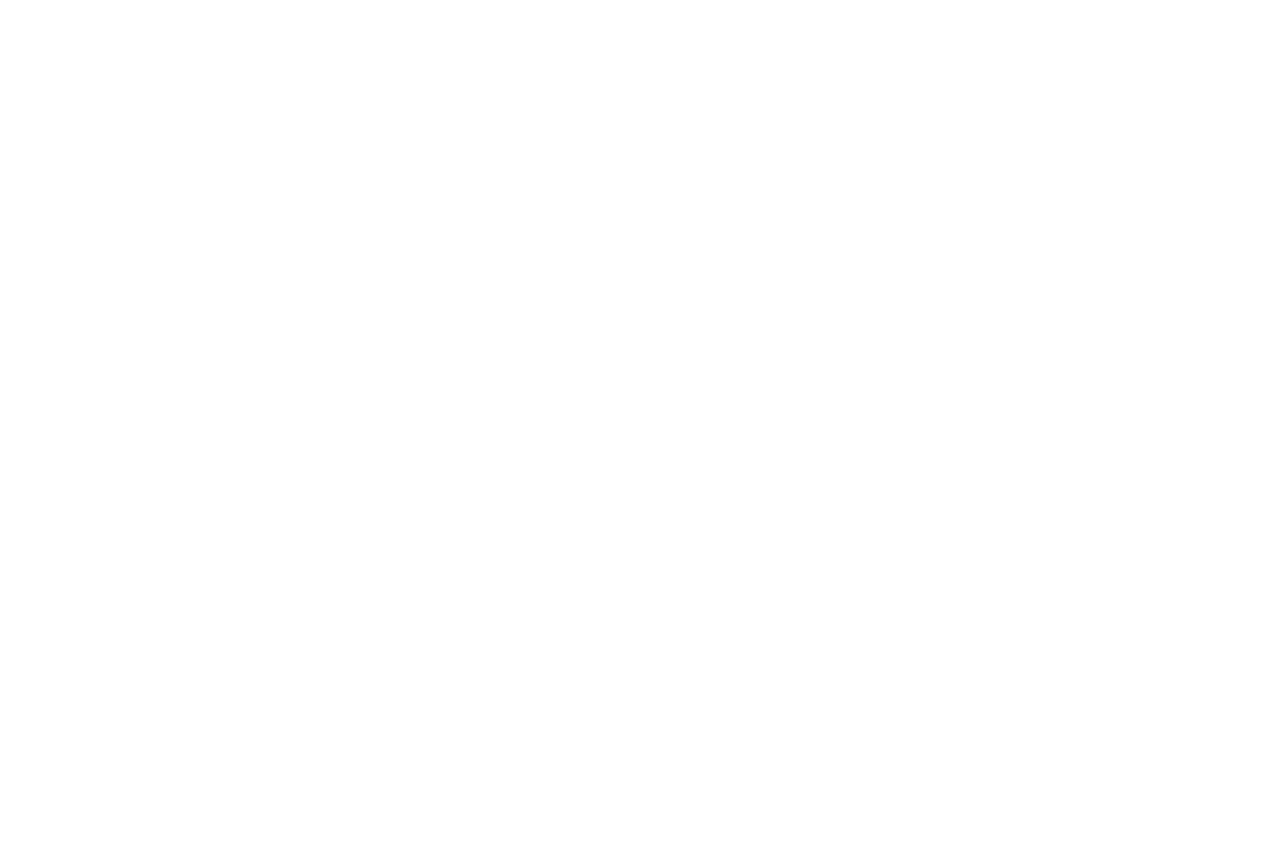
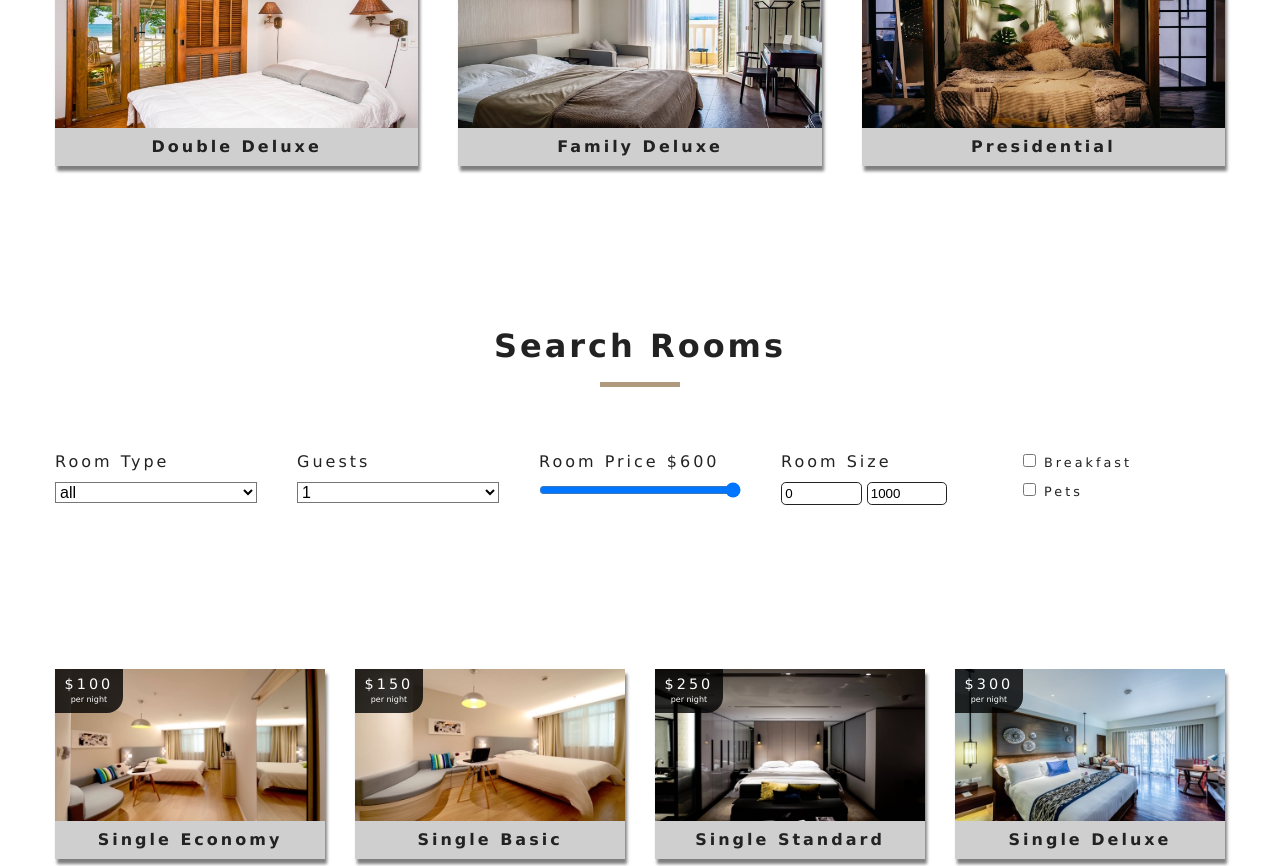
Before and after one commit to paulomonezi/beach-resort-react, a React (Vite) app: page / in a window 1280 px wide. Shown: the part 1560-2426 px from the top of the page. Before the commit the page ends 1301 px from the top, so only its background shows below. Built offline with nearby package versions, Linux system fonts and the light colour scheme.

Commit message:
refactor(main): fixed imports

```diff
--- a/src/App.jsx
+++ b/src/App.jsx
@@ -15,7 +15,6 @@ function App() {
         <Route exact path="/" Component={Home} />
         <Route exact path="/rooms" Component={Rooms} />
         <Route exact path="/rooms/:slug" Component={SingleRoom} />
-
         <Route path="*" Component={Error} />
       </Routes>
     </>
--- a/src/main.jsx
+++ b/src/main.jsx
@@ -2,11 +2,14 @@ import React from "react"
 import ReactDOM from "react-dom/client"
 import App from "./App.jsx"
 import { BrowserRouter as Router } from "react-router-dom"
+import RoomProvider from "./context.jsx"
 
 ReactDOM.createRoot(document.getElementById("root")).render(
   <React.StrictMode>
-    <Router>
-      <App />
-    </Router>
+    <RoomProvider>
+      <Router>
+        <App />
+      </Router>
+    </RoomProvider>
   </React.StrictMode>
 )
--- a/src/pages/Home.jsx
+++ b/src/pages/Home.jsx
@@ -3,11 +3,12 @@ import Hero from "../components/Hero"
 import Banner from "../components/Banner"
 import { Link } from "react-router-dom"
 import Services from "../components/Services"
+import FeaturedRooms from "../components/FeaturedRooms"
+import RoomContainer from "../components/RoomContainer"
 
 export default function Home() {
   return (
     <>
-      <div>Home</div>
       <Hero>
         <Banner
           title="luxurious rooms"
@@ -19,6 +20,8 @@ export default function Home() {
         </Banner>
       </Hero>
       <Services />
+      <FeaturedRooms />
+      <RoomContainer/>
     </>
   )
 }
--- a/src/pages/Rooms.jsx
+++ b/src/pages/Rooms.jsx
@@ -2,9 +2,11 @@ import React from "react"
 import Hero from "../components/Hero"
 import Banner from "../components/Banner"
 import { Link } from "react-router-dom"
+import RoomContainer from "../components/RoomContainer"
 
 export const Rooms = () => {
   return (
+    <RoomContainer>
       <Hero hero="roomsHero">
         <Banner title="our rooms">
           <Link to="/" className="btn-primary">
@@ -12,5 +14,6 @@ export const Rooms = () => {
           </Link>
         </Banner>
       </Hero>
+    </RoomContainer>
   )
 }
```
Lines whose indentation alone changed are shown as unchanged.
